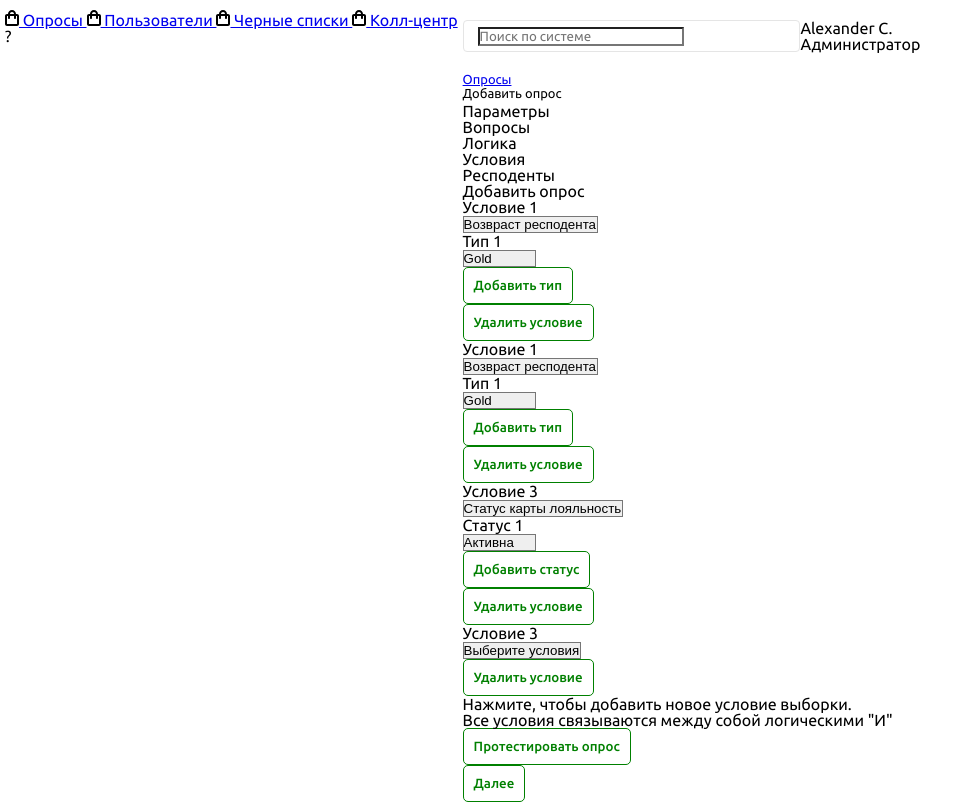
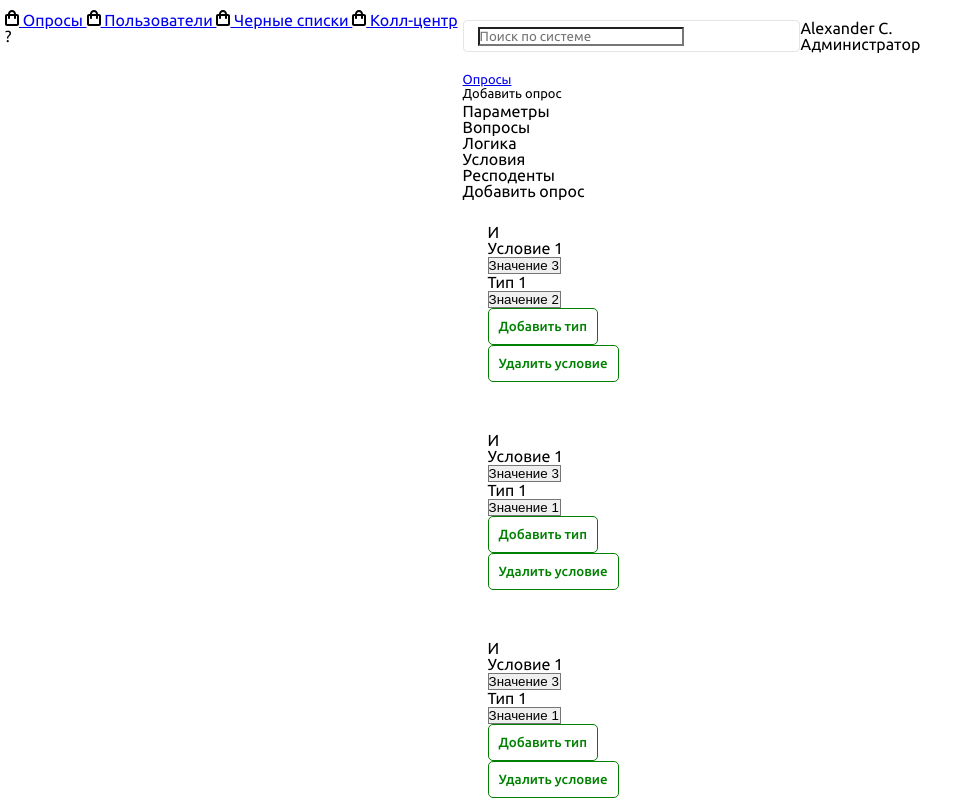
Before and after one commit to WebMukhammad/test-project, a Nuxt app: page / in a window 1280 px wide. Shown: the top 804 px of the page, without its empty margins (0-978 px from the left). Built offline with nearby package versions, Linux system fonts and the light colour scheme.

Commit message:
Добавил отдельный компонент для карточки

```diff
--- a/assets/lib/icon.css
+++ b/assets/lib/icon.css
@@ -1,7 +1,7 @@
 /* Для всех новых иконок нужно добавлять в этом файле их название, как показано ниже в @each $icon
 */
 
-@each $icon in add, close, search, arrow-right, bin, archive, back, bug, reset, right-arrow, left-arrowб package {
+@each $icon in add, search, arrow-right, bin, back, reset, right-arrow, left-arrow, package {
   .icon-$(icon) {
     position: relative;
     display: inline-block;
--- /dev/null
+++ b/components/Card.vue
@@ -0,0 +1,156 @@
+<template>
+  <div :class="['card', `card_${theme}`]">
+    <div class="card__join">И</div>
+    <div class="card__head">
+      <div v-for="(item, index) in conditionList" :key="index" class="card__head-item">
+        <div class="card__head-title">Условие 1</div>
+        <select class="card__head-select">
+          <option v-for="(option, idx) in item" :key="idx" value="value1" :selected="option.selected">
+            {{ option.text }}
+          </option>
+        </select>
+      </div>
+    </div>
+    <div class="card__body">
+      <div v-for="(item, index) in typeList" :key="index" class="card__body-item">
+        <div class="card__body-title">Тип {{ index + 1 }}</div>
+        <select class="card__body-select">
+          <option v-for="(option, idx) in item" :key="idx" value="value1" :selected="option.selected">{{ option.text }}</option>
+        </select>
+      </div>
+    </div>
+    <div class="card__footer">
+      <Button icon="add" @click="add">Добавить тип</Button>
+      <Button theme="red" icon="bin" @click="remove">Удалить условие</Button>
+    </div>
+  </div>
+</template>
+
+<script>
+export default {
+  name: 'Card',
+  props: {
+    theme: {
+      type: String,
+      default: 'green'
+    },
+    conditionList: {
+      type: Array,
+      default() {
+        return []
+      }
+    },
+    typeList: {
+      type: Array,
+      default() {
+        return []
+      }
+    }
+  },
+  methods: {
+    add() {
+      this.$emit('add')
+    },
+    remove() {
+      this.$emit('remove')
+    }
+  }
+}
+</script>
+
+<style lang="postcss" scoped>
+.card {
+  position: relative;
+  padding: 25px;
+  &:first-child &__join {
+    display: none;
+  }
+  &_orange {
+    background-color: #fffcf5;
+    ^&-head-title {
+      color: goldenrod;
+    }
+    ^&__join {
+      background-color: goldenrod;
+    }
+  }
+  &_blue {
+    background-color: #f8faff;
+    ^&-head-title {
+      color: blue;
+    }
+    ^&__join {
+      background-color: blue;
+    }
+  }
+  &_green {
+    background-color: #fafff8;
+    ^&-head-title {
+      color: green;
+    }
+    ^&__join {
+      background-color: green;
+    }
+  }
+  &_grey {
+    background-color: #fafafa;
+    ^&-head-title {
+      color: #000;
+    }
+    ^&__join {
+      background-color: #000;
+    }
+  }
+  &__join {
+    position: absolute;
+    top: -20px;
+    display: flex;
+    align-items: center;
+    justify-content: center;
+    width: 50px;
+    height: 40px;
+    color: #fff;
+    border-radius: 5px;
+  }
+  &__head {
+    &-item {
+      display: flex;
+      justify-content: space-between;
+      margin-bottom: 20px;
+    }
+    &-title {
+      font-weight: 500;
+      width: 100%;
+      max-width: 420px;
+      margin-right: 15px;
+    }
+    &-select {
+      flex: 3;
+      padding: 7px;
+      border-radius: 5px;
+    }
+  }
+  &__body {
+    &-item {
+      display: flex;
+      justify-content: space-between;
+      margin-bottom: 20px;
+    }
+    &-title {
+      width: 100%;
+      max-width: 420px;
+      margin-right: 15px;
+    }
+    &-select {
+      flex: 3;
+      padding: 7px;
+      border-radius: 5px;
+    }
+  }
+  &__footer {
+    display: flex;
+    justify-content: space-between;
+    margin-left: 435px;
+  }
+}
+</style>
--- a/pages/index.vue
+++ b/pages/index.vue
@@ -11,92 +11,18 @@
       </div>
       <div class="tab-bar__main-title">Добавить опрос</div>
       <div class="tab-bar__cards">
-        <div class="tab-bar__card tab-bar__card_orange">
-          <div class="tab-bar__card-head">
-            <div class="tab-bar__card-head-title">Условие 1</div>
-            <!-- на стилизацию уйдет не мало времени -->
-            <select class="tab-bar__card-head-select">
-              <option value="value1">Значение 1</option>
-              <option value="value2" selected>Возвраст респодента</option>
-              <option value="value3">Значение 3</option>
-            </select>
-          </div>
-          <div class="tab-bar__card-body">
-            <div class="tab-bar__card-body-title">Тип 1</div>
-            <select class="tab-bar__card-body-select">
-              <option value="value1">Значение 1</option>
-              <option value="value2" selected>Gold</option>
-              <option value="value3">Значение 3</option>
-            </select>
-          </div>
-          <div class="tab-bar__card-footer">
-            <Button icon="add">Добавить тип</Button>
-            <Button theme="red" icon="bin">Удалить условие</Button>
-          </div>
-        </div>
-        <div class="tab-bar__card tab-bar__card_blue">
-          <div class="tab-bar__card-head">
-            <div class="tab-bar__card-head-title">Условие 1</div>
-            <!-- на стилизацию уйдет не мало времени -->
-            <select class="tab-bar__card-head-select">
-              <option value="value1">Значение 1</option>
-              <option value="value2" selected>Возвраст респодента</option>
-              <option value="value3">Значение 3</option>
-            </select>
-          </div>
-          <div class="tab-bar__card-body">
-            <div class="tab-bar__card-body-title">Тип 1</div>
-            <select class="tab-bar__card-body-select">
-              <option value="value1">Значение 1</option>
-              <option value="value2" selected>Gold</option>
-              <option value="value3">Значение 3</option>
-            </select>
-          </div>
-          <div class="tab-bar__card-footer">
-            <Button icon="add">Добавить тип</Button>
-            <Button theme="red" icon="bin">Удалить условие</Button>
-          </div>
-        </div>
-        <div class="tab-bar__card tab-bar__card_green">
-          <div class="tab-bar__card-head">
-            <div class="tab-bar__card-head-title">Условие 3</div>
-            <!-- на стилизацию уйдет не мало времени -->
-            <select class="tab-bar__card-head-select">
-              <option value="value1">Значение 1</option>
-              <option value="value2" selected>Статус карты лояльность</option>
-              <option value="value3">Значение 3</option>
-            </select>
-          </div>
-          <div class="tab-bar__card-body">
-            <div class="tab-bar__card-body-title">Статус 1</div>
-            <select class="tab-bar__card-body-select">
-              <option value="value1">Значение 1</option>
-              <option value="value2" selected>Активна</option>
-              <option value="value3">Значение 3</option>
-            </select>
-          </div>
-          <div class="tab-bar__card-footer">
-            <Button icon="add">Добавить статус</Button>
-            <Button theme="red" icon="bin">Удалить условие</Button>
-          </div>
-        </div>
-        <div class="tab-bar__card tab-bar__card_grey">
-          <div class="tab-bar__card-head">
-            <div class="tab-bar__card-head-title">Условие 3</div>
-            <!-- на стилизацию уйдет не мало времени -->
-            <select class="tab-bar__card-head-select">
-              <option value="value1">Значение 1</option>
-              <option value="value2" selected>Выберите условия</option>
-              <option value="value3">Значение 3</option>
-            </select>
-          </div>
-          <div class="tab-bar__card-footer">
-            <Button theme="red" icon="bin">Удалить условие</Button>
-          </div>
-        </div>
+        <Card
+          v-for="(item, index) in cards"
+          :key="index"
+          :theme="item.theme"
+          :condition-list="item.conditionList"
+          :type-list="item.typeList"
+          @add="addCardType(index)"
+          @remove="removeCardType(index)"
+        />
       </div>
     </div>
-    <div class="main-page__note">
+    <div class="main-page__note" @click="addCard">
       <div class="main-page__note-wrap">
         <div class="icon-add icon-add_green main-page__note-icon"></div>
         Нажмите, чтобы добавить новое условие выборки.
@@ -116,7 +42,46 @@ export default {
   name: 'MainPage',
   data() {
     return {
-      path: [{ name: 'Опросы', url: '/' }, { name: 'Добавить опрос' }]
+      path: [{ name: 'Опросы', url: '/' }, { name: 'Добавить опрос' }],
+      cards: [
+        {
+          theme: 'orange',
+          conditionList: [[{ text: 'Значение 1' }, { text: 'Значение 2' }, { text: 'Значение 3 ', selected: true }]],
+          typeList: [[{ text: 'Значение 1' }, { text: 'Значение 2', selected: true }, { text: 'Значение 3 ' }]]
+        },
+        {
+          theme: 'blue',
+          conditionList: [[{ text: 'Значение 1' }, { text: 'Значение 2' }, { text: 'Значение 3 ', selected: true }]],
+          typeList: [[{ text: 'Значение 1', selected: true }, { text: 'Значение 2' }, { text: 'Значение 3 ' }]]
+        },
+        {
+          theme: 'green',
+          conditionList: [[{ text: 'Значение 1' }, { text: 'Значение 2' }, { text: 'Значение 3 ', selected: true }]],
+          typeList: [[{ text: 'Значение 1', selected: true }, { text: 'Значение 2' }, { text: 'Значение 3 ' }]]
+        },
+        {
+          theme: 'grey',
+          conditionList: [[{ text: 'Значение 1' }, { text: 'Значение 2' }, { text: 'Значение 3 ', selected: true }]],
+          typeList: [[{ text: 'Значение 1' }, { text: 'Значение 2' }, { text: 'Значение 3 ', selected: true }]]
+        }
+      ]
+    }
+  },
+  methods: {
+    addCardType(index) {
+      const list = [{ text: 'Значение 1', selected: true }, { text: 'Значение 2' }, { text: 'Значение 3 ' }]
+      this.cards[index].typeList.push(list)
+    },
+    removeCardType(index) {
+      this.cards[index].conditionList = []
+    },
+    addCard() {
+      const card = {
+        theme: 'orange',
+        conditionList: [[{ text: 'Значение 1' }, { text: 'Значение 2' }, { text: 'Значение 3 ', selected: true }]],
+        typeList: [[{ text: 'Значение 1' }, { text: 'Значение 2', selected: true }, { text: 'Значение 3 ' }]]
+      }
+      this.cards.push(card)
     }
   }
 }
```
